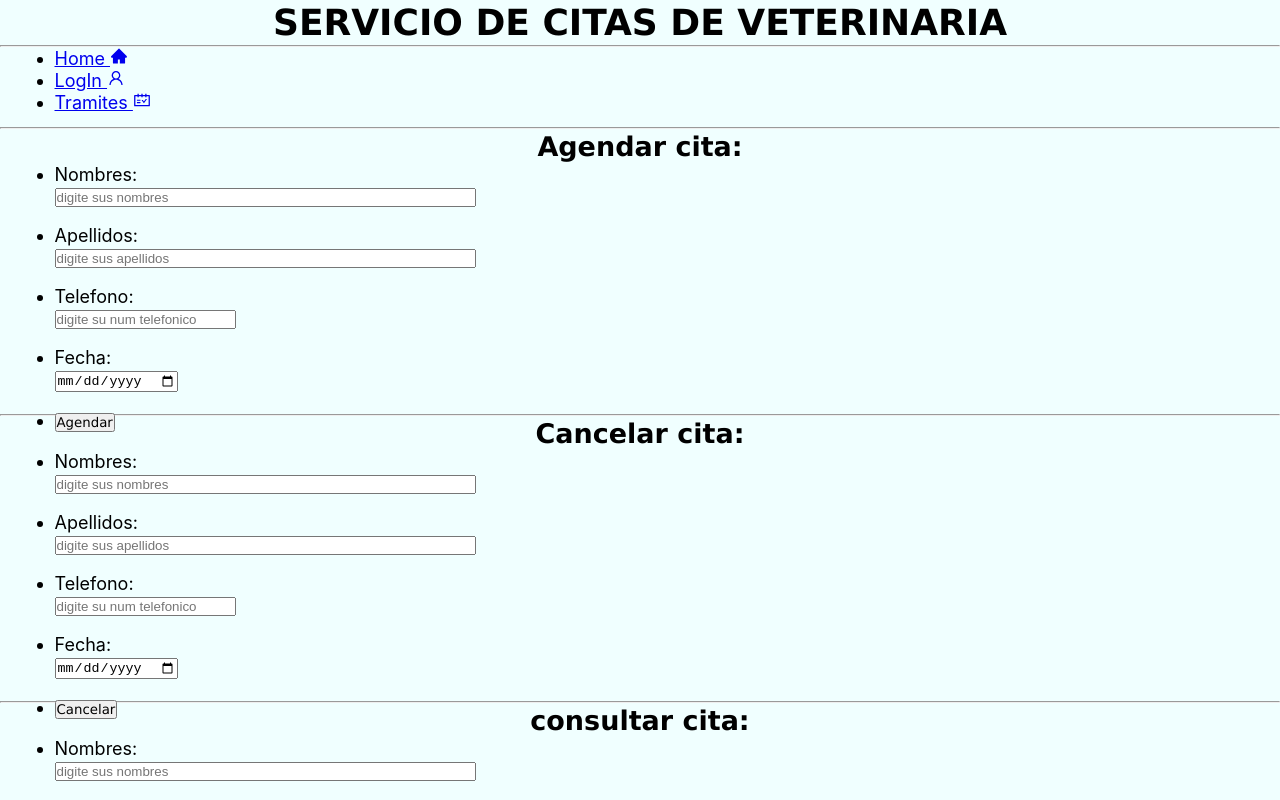
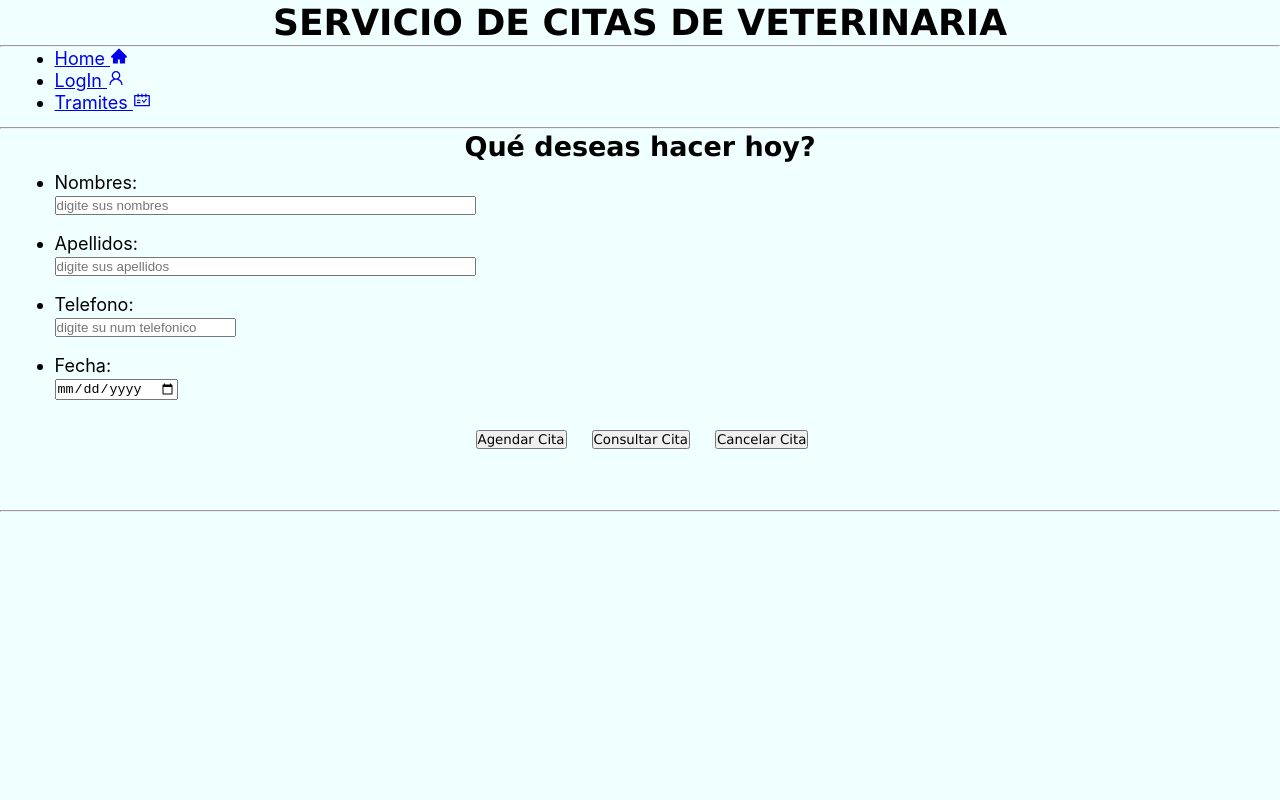
Before and after one commit to victorEmerio5/proyecto-final-g12, a React (Create React App) app: page /tramites in a window 1280 px wide. Shown: the top 800 px of the page. Built offline with nearby package versions, Linux system fonts and the light colour scheme.

Commit message:
mejorando la interfaz

```diff
--- a/src/componentes/FormularioCitas.jsx
+++ b/src/componentes/FormularioCitas.jsx
@@ -8,7 +8,7 @@ import {v4 as uuidv4} from 'uuid'; //uuid genera un id automatico para cada cita
 //target.value extrae el valor ingresado por el usuario
 //preventDefault evita que se cargue toda la aplicacion cuando enviamos el formulario
 
-const FormularioCitas = ({formTitulo, tituloBoton}) => {
+const FormularioCitas = ({formTitulo}) => {
 
   const [input1, setInput1] = useState('');
   const [input2, setInput2] = useState('');
@@ -46,35 +46,38 @@ const FormularioCitas = ({formTitulo, tituloBoton}) => {
   return (
     <>
       <h2> {formTitulo} </h2>
+      <div className='cont-general'>
         <div className='cont-form'>
           <form className='cita-form' onSubmit={manejarEnvio}>
             <ul>
               <li>
                 <label htmlFor='nombres'>Nombres:</label> <br/>
-              <input id='input1' className='nombres-input' type='text' name='nombres' placeholder='digite sus nombres' size={50} onChange={manejarCambio1} />
+                <input id='input1' className='nombres-input' type='text' name='nombres' placeholder='digite sus nombres' required size={50} onChange={manejarCambio1} />
               </li>
 
               <li>
                 <label htmlFor='apellidos'>Apellidos:</label> <br/>
-              <input id='input2' className='ape-input' type='text' name='apellidos' placeholder='digite sus apellidos' size={50} onChange={manejarCambio2} />
+                <input id='input2' className='ape-input' type='text' name='apellidos' placeholder='digite sus apellidos' required size={50} onChange={manejarCambio2} />
               </li>
 
               <li>
                 <label htmlFor='telefono'>Telefono:</label> <br/>
-              <input id='input3' className='tel-input' type='number' name='telefono' placeholder='digite su num telefonico' size={10} onChange={manejarCambio3} />
+                <input id='input3' className='tel-input' type='number' name='telefono' placeholder='digite su num telefonico' required size={10} onChange={manejarCambio3} />
               </li>
 
               <li>
                 <label htmlFor='fecha'>Fecha:</label> <br/>
-              <input id='input4' className='fecha-input' type='date' name='fecha' placeholder='digite una fecha' size={8} onChange={manejarCambio4} />
-            </li>
-
-            <li>
-              <button className='form-boton' type='submit' > {tituloBoton} </button>
+                <input id='input4' className='fecha-input' type='date' name='fecha' placeholder='digite una fecha' required size={8} onChange={manejarCambio4} />
               </li>
 
             </ul>
+            <div className='cont-botones-form'>
+              <button className='form-boton' type='submit' > Agendar Cita </button>
+              <button className='form-boton' type='submit' > Consultar Cita </button>
+              <button className='form-boton' type='submit' > Cancelar Cita </button>
+            </div>
           </form>
+        </div>
       </div>
     </>
   );
--- a/src/componentes/Home.jsx
+++ b/src/componentes/Home.jsx
@@ -4,7 +4,7 @@ import '../hojas-estilos/Home.css';
 
 const Home = () => {
   return (
-    <div>
+    <>
       <div className='cont-home'>
         <div className='cont-princ'>
           <Intro
@@ -14,7 +14,7 @@ const Home = () => {
         </div>
       </div>
       <h2>Bienvenido!</h2>
-    </div>
+    </>
   );
 };
 
--- a/src/componentes/LogIn.jsx
+++ b/src/componentes/LogIn.jsx
@@ -41,17 +41,17 @@ const LogIn = ( {tituloBoton} ) => {
           <ul>
             <li>
               <label htmlFor='nombres'>Nombres:</label> <br/>
-              <input className='nombres-input' type='text' name='nombres' placeholder='digite sus nombres' size={50} onChange={manejCambio1} />
+              <input className='nombres-input' type='text' name='nombres' placeholder='digite sus nombres' required size={50} onChange={manejCambio1} />
             </li>
 
             <li>
               <label htmlFor='apellidos'>Apellidos:</label> <br/>
-              <input className='apellidos-input' type='text' name='apellidos' placeholder='digite sus apellidos' size={50} onChange={manejCambio2}   />
+              <input className='apellidos-input' type='text' name='apellidos' placeholder='digite sus apellidos' required size={50} onChange={manejCambio2}   />
             </li>
 
             <li>
               <label htmlFor='contraseña'>Contraseña:</label> <br/>
-              <input className='contraseña-input' type='password' name='contraseña' placeholder='digite su contraseña' size={10} onChange={manejCambio3} />
+              <input className='contraseña-input' type='password' name='contraseña' placeholder='digite su contraseña' required size={15} onChange={manejCambio3} />
             </li>
             <li>
               <button className='boton-iniciarCesion' type='submit' > {tituloBoton} </button>
--- a/src/componentes/Tramites.jsx
+++ b/src/componentes/Tramites.jsx
@@ -4,13 +4,10 @@ import FormularioCitas from './FormularioCitas';
 const Tramites = () => {
   return (
     <>
-      <div className='tramites'>
+      <div className='cont-tramites'>
         <hr/>
-        <FormularioCitas formTitulo='Agendar cita:' tituloBoton='Agendar' />
+        <FormularioCitas formTitulo='Qué deseas hacer hoy?' />
         <hr/>
-        <FormularioCitas formTitulo='Cancelar cita:' tituloBoton='Cancelar' />
-        <hr/>
-        <FormularioCitas formTitulo='consultar cita:' tituloBoton='Consultar' />
       </div>
     </>
   );
--- a/src/hojas-estilos/FormularioCitas.css
+++ b/src/hojas-estilos/FormularioCitas.css
@@ -1,12 +1,25 @@
+/*estilo cont-general*/
+
+.cont-general {
+  width: 1171px;
+  height: 328px;
+  margin: 10px auto;
+  display: flex;
+  flex-wrap: wrap;
+  flex-direction: row;
+}
+
 /*estilo cont-form*/
 
 .cont-form {
   width: 1171px;
-  height: 250px;
+  height: 320px;
   margin: 0px auto;
   display: flex;
   align-items: flex-start;
   justify-content: flex-start;
+  flex-wrap: wrap;
+  flex-direction: row;
 }
 
 ul {
@@ -26,3 +39,19 @@ form li + li {
 .form-boton:hover {
   font-size: larger;
 }
+
+/*estilos para el contenedor de los botones del formulario de citas*/
+
+.cont-botones-form {
+  font-family: 'Times New Roman', Times, serif;
+  width: 1171px;
+  height: 15px;
+  margin: 10px auto;
+  padding: 20px 2px;
+  display: flex;
+  align-items: center;
+  justify-content: center;
+  flex-direction: row;
+  flex-wrap: wrap;
+  gap: 25px;
+}
--- a/src/hojas-estilos/Home.css
+++ b/src/hojas-estilos/Home.css
@@ -1,7 +1,8 @@
 /*estilos cont-home*/
+/*vh hace que el contenedor ocupe toda la pantalla*/
 
 .cont-home {
-  min-height: 70vh;
+  min-height: 50vh;
   display: flex;
   flex-wrap: wrap;
   align-items: center;
@@ -12,7 +13,7 @@
 /*estilos cont-princ*/
 
 .cont-princ {
-  min-height: 380px;
+  min-height: 300px;
   display: flex;
   flex-wrap: wrap;
   align-items: center;
```
Also changed, not shown: src/hojas-estilos/Tramites.css (added). Lines whose indentation alone changed are shown as unchanged.
